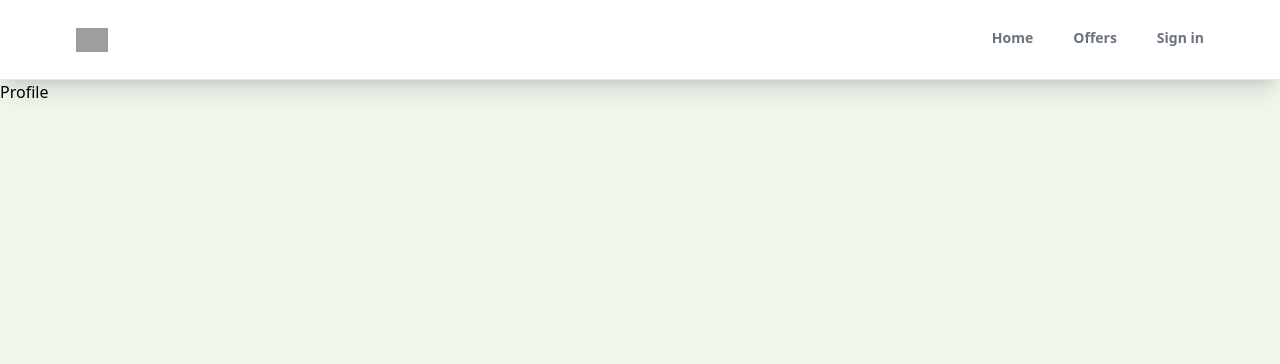
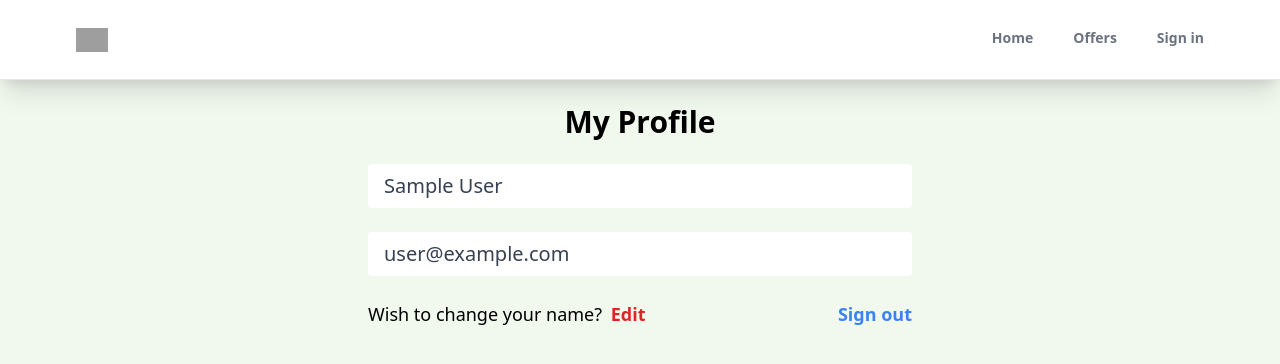
Before and after one commit to Kizito3/realtor-clone, a React (Create React App) app: page /profile in a window 1280 px wide. Shown: the top 364 px of the page. Built offline with nearby package versions, Linux system fonts and the light colour scheme; no server answers; sample sign-in values are in the browser's storage; grey boxes are pictures that could not be loaded.

Commit message:
created a private route and custom hook for protecting the profile page and added the logout functionality

```diff
--- a/src/App.js
+++ b/src/App.js
@@ -3,6 +3,7 @@ import Home from "./pages/Home"
 import Profile from "./pages/Profile";
 import SignIn from "./pages/SignIn";
 import SignUp from "./pages/SignUp";
+import PrivateRoute from "./components/PrivateRoute";
 import Forgot from "./pages/Forgot";
 import Offers from "./pages/Offers";
 import Header from "./components/Header";
@@ -15,7 +16,10 @@ function App() {
       <Header />
       <Routes>
         <Route path="/" element={<Home />}></Route>
+        <Route path="/profile" element={<PrivateRoute />}>
         <Route path="/profile" element={<Profile />}></Route>
+        </Route>
+
         <Route path="/sign-In" element={<SignIn />}></Route>
         <Route path="/sign-Up" element={<SignUp />}></Route>
         <Route path="/forgot" element={<Forgot />}></Route>
--- /dev/null
+++ b/src/components/PrivateRoute.jsx
@@ -0,0 +1,12 @@
+import React from 'react'
+import { Outlet, Navigate } from 'react-router';
+import {useAuthStatus} from '../hooks/useAuthStatus';
+
+export default function PrivateRoute() {
+    const {loggedIn, checkingStatus} = useAuthStatus();
+    if(checkingStatus){
+        return <h3>Loading.....</h3>;
+    }
+    // const navigate = useNavigate()
+  return loggedIn ? <Outlet /> :  <Navigate to="/sign-in" />;
+}
--- /dev/null
+++ b/src/hooks/useAuthStatus.jsx
@@ -0,0 +1,23 @@
+import { getAuth, onAuthStateChanged } from 'firebase/auth';
+import React, { useEffect, useState } from 'react'
+
+export function useAuthStatus() {
+    // creating the hook
+    const [loggedIn, setLoggedIn] = useState(false);
+    // hook that checks the status and state
+    const [checkingStatus, setCheckingStatus] = useState(true);
+
+    //  asking firebase if the user is authenticated or not
+
+    useEffect(()=> {
+        const auth = getAuth()
+        onAuthStateChanged(auth, (user)=>{
+            if(user){
+                setLoggedIn(true);
+            }
+            // loading finishes
+            setCheckingStatus(false);
+        })
+    }, [])
+  return {loggedIn, checkingStatus};
+}
--- a/src/pages/Forgot.jsx
+++ b/src/pages/Forgot.jsx
@@ -10,7 +10,7 @@ export default function Forgot() {
   const [email, setEmail] = useState("");
 
   // creating the onchange function
-  // function will get event as we are typing on the input fields and helping in retrieving the password
+  // function will get event as we are typing on the input fields and help in retrieving the password
   function onChange(e){
       setEmail (e.target.value);
   }
--- a/src/pages/Profile.jsx
+++ b/src/pages/Profile.jsx
@@ -1,7 +1,39 @@
-import React from 'react'
+import { getAuth, signOut } from 'firebase/auth';
+import React, { useState } from 'react'
+import { useNavigate } from 'react-router-dom';
 
 export default function Profile() {
+  const auth = getAuth();
+  const navigate = useNavigate();
+  const [formData,  setFormData] = useState({
+    name: auth.currentUser.displayName,
+    email: auth.currentUser.email,
+  });
+
+  const {name, email} = formData;
+  // signout functionality
+  function onLogout () {
+    auth.signOut();
+    navigate("/");
+  }
   return (
-    <div>Profile</div>
+    <>
+      <section className='max-w-6xl mx-auto flex items-center flex-col'>
+        <h1
+        className='text-3xl text-center font-bold mt-6'
+        > My Profile
+        </h1>
+        <div className='w-full md:w-[50%] mt-6 px-4'>
+          <form>
+              <input type="text" id='name' value={name} disabled className='w-full mb-6 transition ease-in-out border-none outline-none px-4 text-xl text-gray-700 bg-white border-gray-400 rounded'/>
+              <input type="text" id='email' value={email} disabled className='w-full mb-6 transition ease-in-out border-none outline-none px-4 text-xl text-gray-700 bg-white border-gray-400 rounded'/>
+              <div className='flex justify-between whitespace-nowrap text-sm sm:text-lg mb-6'>
+                <p>Wish to change your name? <span className='cursor-pointer text-red-600 hover:text-red-800 font-semibold ml-1'>Edit</span></p>
+                <p onClick={onLogout} className='cursor-pointer text-blue-500 hover:text-blue-800 font-semibold'>Sign out</p>
+              </div>
+          </form>
+        </div>
+      </section>
+    </>
   )
 }
--- a/src/pages/SignUp.jsx
+++ b/src/pages/SignUp.jsx
@@ -41,13 +41,7 @@ export default function SignUp() {
       updateProfile(auth.currentUser,{
         displayName : name
       });
-      // getting the user
-      // const user = userCredential.user;
-      // const formDataCopy = { ...formData };
-      // delete formDataCopy.password;
-      // formDataCopy.timestamp = serverTimestamp();
 
-      // await setDoc(doc(db, "users", user.uid), formDataCopy);
       const user = userCredential.user;
       // creating a variable that will get the data coming from the formdata we created already
       const formDataCopy = {...formData}
@@ -63,9 +57,9 @@ export default function SignUp() {
       navigate("/");
 
     } catch (error) {
-      if (!email) {
-        toast.error("Email input cannot be empty");
-      }
+      // if (!email) {
+      //   toast.error("Email input cannot be empty");
+      // }
       if (!name || !email || !password) {
         toast.error("Fill up all fields to sign up please!")
       }
```
